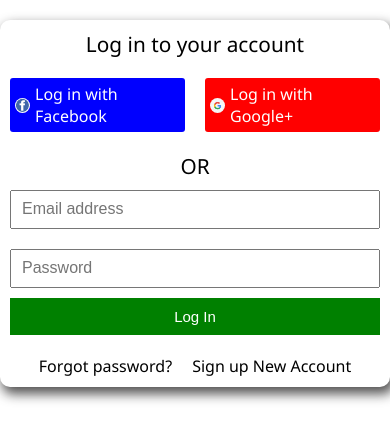
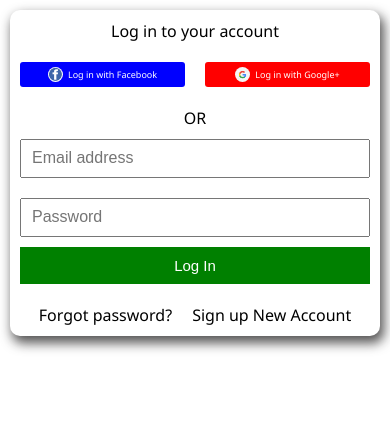
Before and after one commit to Belladihno/login-page, a plain HTML site: page index.html in a window 390 px wide. Drawn offline with Linux system fonts and the light colour scheme.

Commit message:
new changes

```diff
--- a/styles.css
+++ b/styles.css
@@ -107,12 +107,34 @@
     border-radius: 15px;
 
 }
-@media (max-width: 600px) {
+@media (max-width: 800px) {
     body {
         align-items: flex-start;
+        font-size: 1.8rem;
     }
     .main {
         border: none;
         width: 100%;
+        padding: 15px;
+        margin: 15px;
     }
+    .sub {
+        font-size: 1rem;
+    }
+
 }
+
+@media (max-width: 600px) {
+    body {
+        align-items: flex-start;
+        font-size: 1rem;
+    }
+}   .main {
+    border: none;
+    width: 100%;
+    padding: 10px;
+    margin: 10px;
+}
+.sub {
+    font-size: 9px;
+}
```
